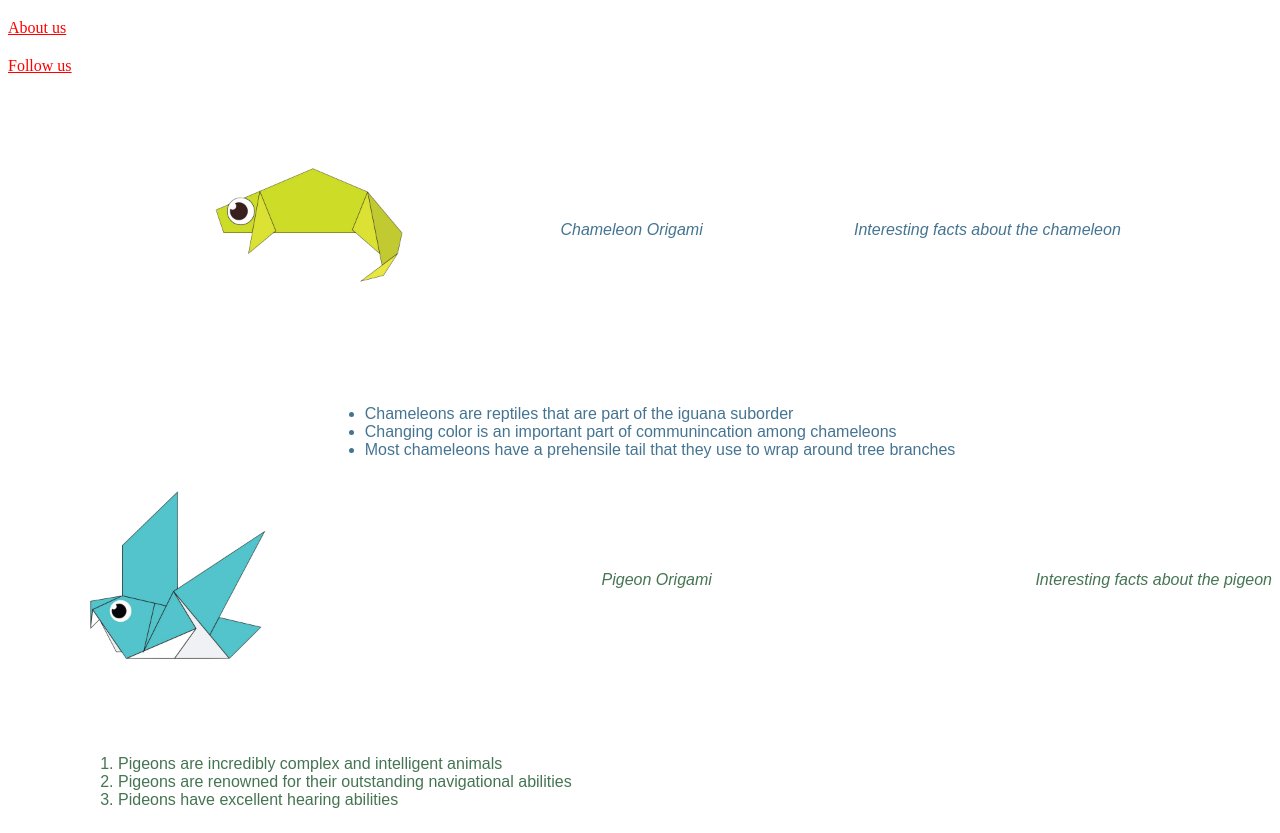
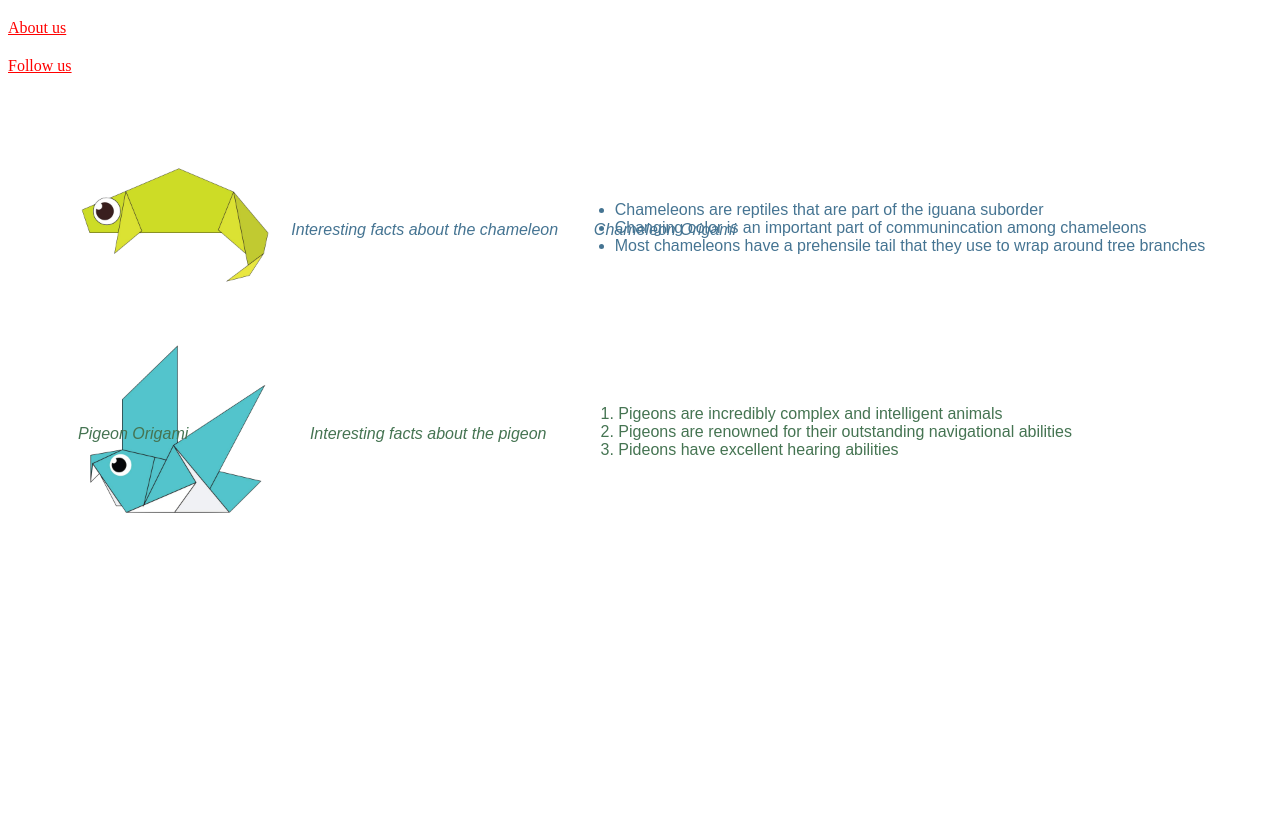
Before and after one commit to VedanshGupta/Project52, a plain HTML site: page index.html in a window 1280 px wide. Shown: the part 61-894 px from the top of the page. After the commit the page ends 800 px from the top, so only its background shows below. Drawn offline with Linux system fonts and the light colour scheme.

Commit message:
Update style.css

```diff
--- a/style.css
+++ b/style.css
@@ -33,6 +33,7 @@ p {
 }
 
 .Chameleon1{
+    position: relative;
     color: #457492;
     font-family: sans-serif;
     font-weight: 400;
@@ -44,11 +45,16 @@ p {
     padding-top: 50px;
 }
 
+.text{
+    position: absolute;
+}
+
 .Pigeon1:hover{
     transform: scale(1.2);
 }
 
 .Pigeon1{
+    position: relative;
     color: #457452;
     font-family: sans-serif;
     font-weight: 400;
```
